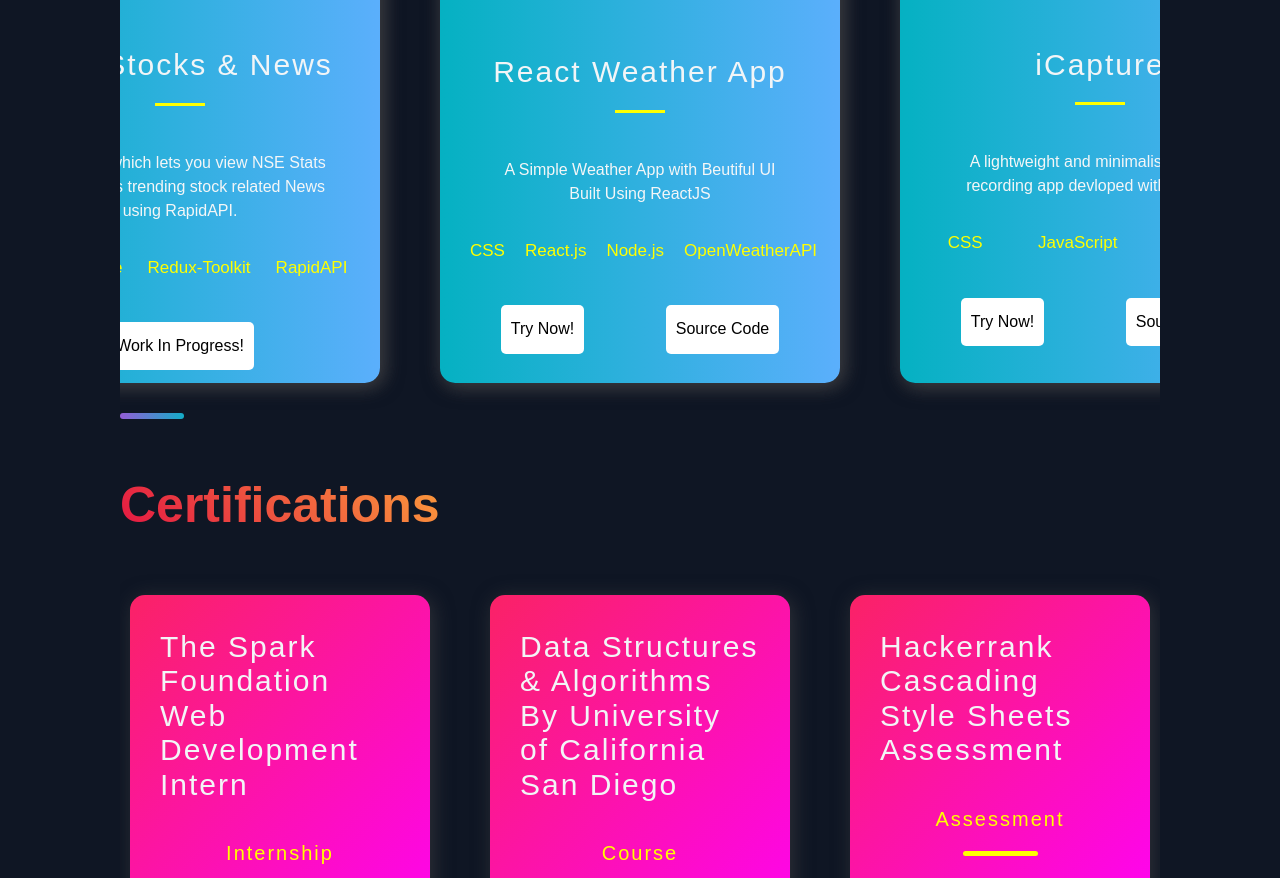
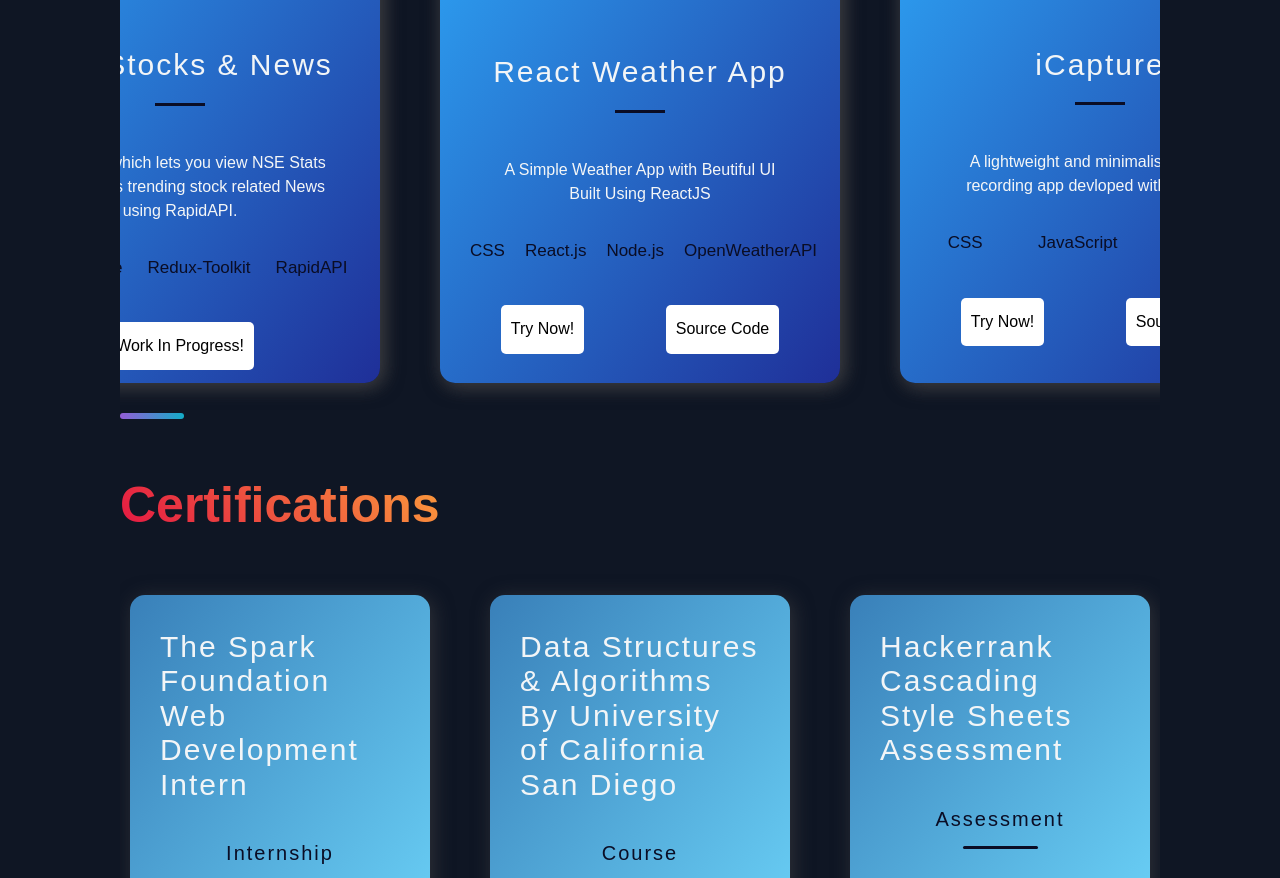
Before and after one commit to DracoCoder/My-Portfolio, a Next.js app: page / in a window 1280 px wide. Shown: the part 1676-2554 px from the top of the page. Built offline with nearby package versions, Linux system fonts and the light colour scheme.

Commit message:
Updated Cards' color pallette

```diff
--- a/src/components/Acomplishments/Acomplishments.js
+++ b/src/components/Acomplishments/Acomplishments.js
@@ -63,13 +63,15 @@
             <GridContainer>
               <style jsx>{`
                 .gradient{
-                background: linear-gradient(135deg, #fa2266 0%, #ff00ff 100%);
+                background: linear-gradient(to bottom right, #3980B9, #6DD5FA);
                 border-radius: 15px;
                 box-shadow: 3px 3px 20px rgba(80, 78, 78, 0.5);
                 text-align: center;}
                 .gradient:hover{
-                transform: scale(1.1);
-                transition: 0.7s;}
+                // transform: scale(1.1);
+                // transition: 0.7s;
+                cursor: pointer;
+              }
                 }
                 `}
               </style>
--- a/src/components/Acomplishments/AcomplishmentsStyles.js
+++ b/src/components/Acomplishments/AcomplishmentsStyles.js
@@ -61,16 +61,16 @@
   // color: #9cc9e3;
   padding: .5rem 0;
   font-size: ${(props) => props.title ? '3rem' : '2rem'};
-  color: ${(props) => props.title ? '' : '#FFFF00'};
+  color: ${(props) => props.title ? '' : '#0A0D25'};
 `;
 
 export const Hr = styled.hr`
   width: 75px;
-  height: 5px;
-  margin: 15px auto;
+  height: 3px;
+  margin: 10px auto;
   border: 0;
   border-radius: 15px;
-  background: #FFFF00;
+  background: #0A0D25;
 `;
 
 export const Intro = styled.div`
@@ -113,8 +113,8 @@
 border-radius: 5px;
 transition: 0.5s;
 background: #FFFFFF;
+color:#000000;
 
-color:#000000;
 &:hover{
   background: #DDDDDD;
 }
--- a/src/components/Projects/ProjectsNew.js
+++ b/src/components/Projects/ProjectsNew.js
@@ -63,13 +63,15 @@
             <GridContainer>
               <style jsx>{`
                 .gradient{
-                background: linear-gradient(to right, #05B1C2, #5BAFFC);
+                background: linear-gradient(to bottom right, #2EAAFA, #1F2F98);
                 border-radius: 15px;
                 box-shadow: 3px 3px 20px rgba(80, 78, 78, 0.5);
                 text-align: center;}
                 .gradient:hover{
-                transform: scale(1.1);
-                transition: 0.7s;}
+                // transform: scale(1.1);
+                // transition: 0.7s;
+                cursor: pointer;
+              }
                 `}
 
               </style>
--- a/src/components/Projects/ProjectsStyles.js
+++ b/src/components/Projects/ProjectsStyles.js
@@ -68,7 +68,7 @@
   height: 3px;
   margin: 15px auto;
   border: 0;
-  background: #FFFF00;
+  background: #0A0D25;
 `;
 
 export const Intro = styled.div`
@@ -125,7 +125,7 @@
 `
 
 export const Tag = styled.li`
-color: #FFFF00;
+color: #0A0D25;
 font-size: 1.7rem;
 font-weight: 500;
 padding: 0.5rem 1rem;
@@ -134,6 +134,5 @@
 &:hover{
   background: #ffffff;
   cursor: pointer;
-  color:#000000;
 }
 `
```
